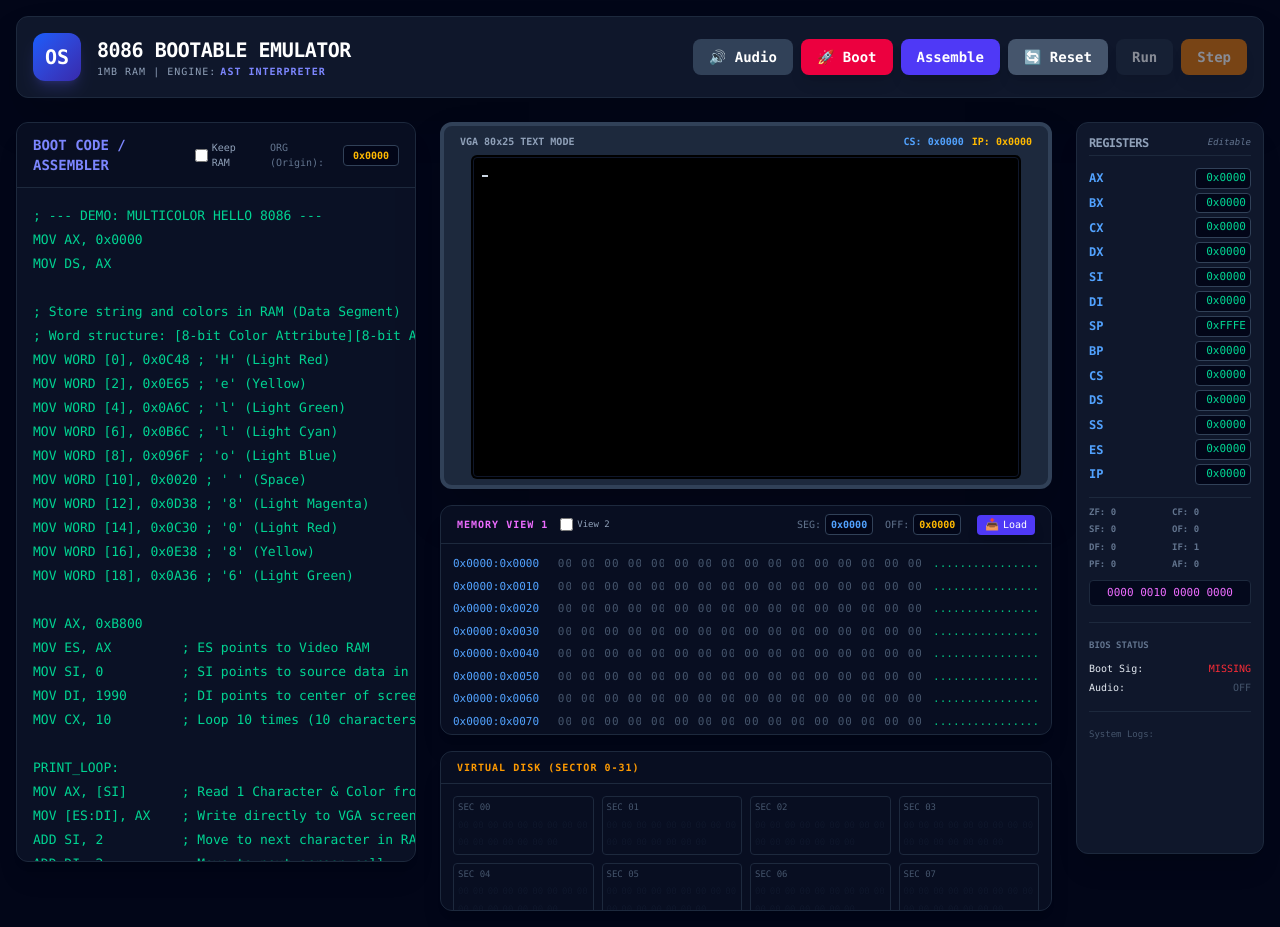
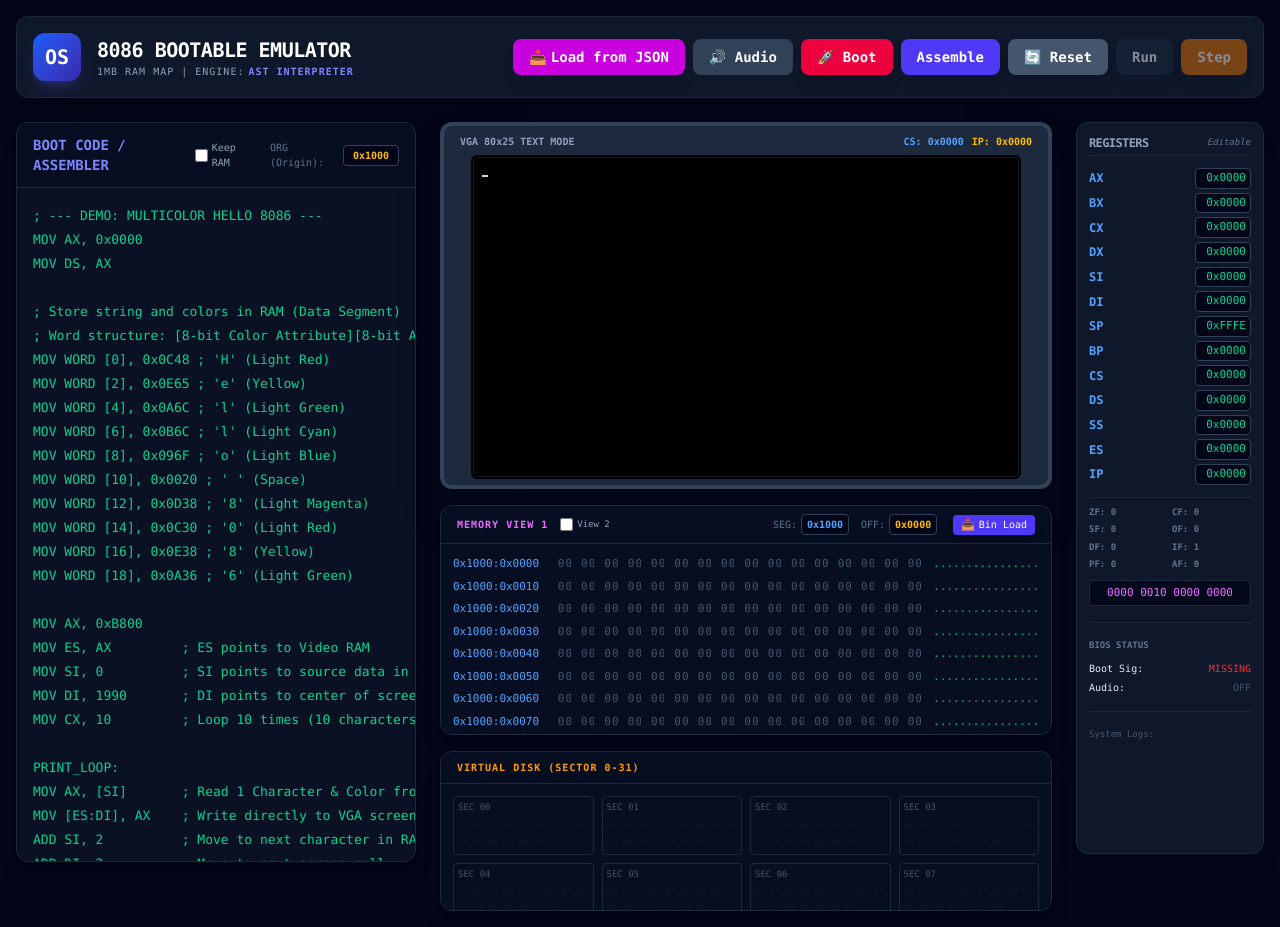
Before and after one commit to daohainam/emulator-8086-js, a React (Vite) app: page / in a window 1280 px wide. Built offline with nearby package versions, Linux system fonts and the light colour scheme.

Commit message:
feat: load from JSON

```diff
--- a/src/App.jsx
+++ b/src/App.jsx
@@ -71,7 +71,7 @@ const calcParity = (val) => {
 // 2. UI SUB-COMPONENTS
 // ==========================================
 
-function HeaderControls({ isRunning, isAssembled, initAudio, bootFromDisk, assemble, handleReset, toggleRun, stepUI, execMode }) {
+function HeaderControls({ isRunning, isAssembled, initAudio, bootFromDisk, assemble, handleReset, toggleRun, stepUI, execMode, loadStateFromJson }) {
     return (
         <div className="flex flex-col md:flex-row justify-between items-center bg-slate-900 p-4 rounded-xl border border-slate-800 shadow-2xl">
             <div className="flex items-center space-x-4">
@@ -81,14 +81,18 @@ function HeaderControls({ isRunning, isAssembled, initAudio, bootFromDisk, assem
                 <div>
                     <h1 className="text-xl font-bold text-white tracking-tight">8086 BOOTABLE EMULATOR</h1>
                     <p className="text-[10px] text-slate-400 uppercase tracking-widest">
-                        1MB RAM | Engine:
+                        1MB RAM MAP | Engine:
                         <span className={`ml-1 ${execMode === 'BIN' ? 'text-fuchsia-400 font-bold' : 'text-indigo-400 font-bold'}`}>
                             {execMode === 'BIN' ? 'X86 HARDWARE' : 'AST INTERPRETER'}
                         </span>
                     </p>
                 </div>
             </div>
-            <div className="flex flex-wrap gap-2 mt-4 md:mt-0 justify-center">
+            <div className="flex flex-wrap gap-2 mt-4 md:mt-0 justify-center items-center">
+                <label className="px-4 py-2 bg-fuchsia-600 hover:bg-fuchsia-500 text-white rounded-lg text-sm font-bold shadow-lg transition-all active:scale-95 cursor-pointer flex items-center">
+                    <span className="mr-1">📥</span> Load from JSON
+                    <input type="file" accept=".json" className="hidden" onChange={loadStateFromJson} disabled={isRunning} />
+                </label>
                 <button onClick={initAudio} className="px-4 py-2 bg-slate-700 hover:bg-slate-600 text-white rounded-lg text-sm font-bold transition-all active:scale-95">🔊 Audio</button>
                 <button onClick={bootFromDisk} disabled={isRunning} className="px-4 py-2 bg-rose-600 hover:bg-rose-500 text-white rounded-lg text-sm font-bold shadow-lg transition-all active:scale-95 disabled:opacity-50">🚀 Boot</button>
                 <button onClick={assemble} className="px-4 py-2 bg-indigo-600 hover:bg-indigo-500 text-white rounded-lg text-sm font-bold shadow-lg">Assemble</button>
@@ -193,7 +197,8 @@ function VGAMonitor({ memory, cs, ip, cursorX, cursorY }) {
                         {Array.from({ length: VGA_COLS }).map((_, x) => {
                             const offset = (y * VGA_COLS + x) * 2;
                             const charCode = memory[VGA_BASE + offset] || 0;
-                            const attr = memory[VGA_BASE + offset + 1] || 0x07;
+                            let attr = memory[VGA_BASE + offset + 1];
+                            if (attr === 0) attr = 0x07;
                             const fg = DOS_COLORS[attr & 0x0F];
                             const bg = DOS_COLORS[(attr >> 4) & 0x0F];
                             const displayChar = (charCode >= 32 && charCode <= 126) ? String.fromCharCode(charCode) : ' ';
@@ -328,7 +333,7 @@ function MemoryViewer({ title = "Memory View", getMemByte, memSegStr, setMemSegS
                         <input type="text" value={memOffStr} onChange={e => setMemOffStr(e.target.value)} className="w-12 bg-slate-950 border border-slate-700 rounded px-1 py-0.5 text-amber-400 text-center font-bold focus:outline-none focus:border-amber-500" />
                     </div>
                     <label className={`flex items-center justify-center bg-indigo-600 hover:bg-indigo-500 text-white rounded px-2 py-0.5 cursor-pointer transition-colors ml-1 shadow-lg ${isRunning ? 'opacity-50 pointer-events-none' : ''}`}>
-                        <span className="mr-1 text-[11px]">📥</span> Load
+                        <span className="mr-1 text-[11px]">📥</span> Bin Load
                         <input type="file" className="hidden" accept=".bin,.hex,.com,.exe,.txt" onChange={handleFileUpload} disabled={isRunning} />
                     </label>
                 </div>
@@ -404,8 +409,8 @@ export default function Emulator8086() {
     const [keepMemory, setKeepMemory] = useState(false);
     const [execMode, setExecMode] = useState("AST");
 
-    const [orgOffset, setOrgOffset] = useState("0x0000");
-    const [memSegStr, setMemSegStr] = useState("0x0000");
+    const [orgOffset, setOrgOffset] = useState("0x1000");
+    const [memSegStr, setMemSegStr] = useState("0x1000");
     const [memOffStr, setMemOffStr] = useState("0x0000");
     const [showMem2, setShowMem2] = useState(false);
     const [mem2SegStr, setMem2SegStr] = useState("0xB800");
@@ -423,7 +428,7 @@ export default function Emulator8086() {
     const eng = useRef({
         reg: { AX: 0, BX: 0, CX: 0, DX: 0, SI: 0, DI: 0, SP: INITIAL_SP, BP: 0, CS: 0, DS: 0, SS: 0, ES: 0, IP: 0 },
         flags: { ZF: 0, SF: 0, CF: 0, OF: 0, DF: 0, IF: 1, AF: 0, PF: 0 },
-        mem: new Uint8Array(ADDR_SPACE),   // Toàn bộ 1MB RAM không gian địa chỉ
+        mem: new Uint8Array(ADDR_SPACE),
         disk: new Uint8Array(DISK_SIZE),
         ioPorts: {},
         insts: [],
@@ -442,13 +447,9 @@ export default function Emulator8086() {
     // ===============================================
     // CORE: MEMORY MANAGER
     // ===============================================
-    const readMem8 = (e, phys) => {
-        return e.mem[phys];
-    };
-
-    const writeMem8 = (e, phys, val) => {
-        e.mem[phys] = val & 0xFF;
-    };
+    const readMem8 = (e, phys) => e.mem[phys];
+    const writeMem8 = (e, phys, val) => { e.mem[phys] = val & 0xFF; };
+    const writeMem8Safe = (e, phys, val) => { if (phys < ADDR_SPACE) e.mem[phys] = val & 0xFF; };
 
     const readMemWord = (e, phys) => readMem8(e, phys) | (readMem8(e, phys + 1) << 8);
     const writeMemWord = (e, phys, val) => { writeMem8(e, phys, val & 0xFF); writeMem8(e, phys + 1, (val >> 8) & 0xFF); };
@@ -457,26 +458,86 @@ export default function Emulator8086() {
 
     const getMemByteSafe = (phys) => {
         if (phys < ADDR_SPACE) return eng.current.mem[phys];
-        return null; // Return null for Unmapped Memory
+        return null;
     };
 
     const handleMemoryChange = (addr, valStr) => {
         let val = parseInt(valStr, 16);
         if (isNaN(val)) val = 0;
-        if (addr < ADDR_SPACE) eng.current.mem[addr] = val & 0xFF;
+        writeMem8Safe(eng.current, addr, val);
         forceRender();
     };
 
     const handleLoadMemory = (startAddr, data, filename) => {
         const e = eng.current;
         for (let i = 0; i < data.length; i++) {
-            const addr = startAddr + i;
-            if (addr < ADDR_SPACE) e.mem[addr] = data[i];
-            else break; // Dừng nếu vượt quá giới hạn 1MB
+            writeMem8Safe(e, startAddr + i, data[i]);
         }
         addLog(`Loaded ${data.length} bytes from ${filename} to ${toHex(startAddr, 5)}`);
         setExecMode("BIN");
         forceRender();
+    };
+
+    // Load trạng thái JSON (State Parsing) in React JS format
+    const loadStateFromJson = (e) => {
+        const file = e.target.files[0];
+        if (!file) return;
+        const reader = new FileReader();
+        reader.onload = (ev) => {
+            try {
+                const state = JSON.parse(ev.target.result);
+                const en = eng.current;
+
+                setIsRunning(false);
+                isRunningRef.current = false;
+                if (requestRef.current) cancelAnimationFrame(requestRef.current);
+
+                if (state.registers) {
+                    for (const [reg, val] of Object.entries(state.registers)) {
+                        const r = reg.toUpperCase();
+                        if (en.reg[r] !== undefined) {
+                            en.reg[r] = parseInt(val, 16) & 0xFFFF;
+                        }
+                    }
+                }
+
+                if (state.flags) {
+                    for (const [flg, val] of Object.entries(state.flags)) {
+                        const f = flg.toUpperCase();
+                        if (en.flags[f] !== undefined) {
+                            en.flags[f] = val ? 1 : 0;
+                        }
+                    }
+                }
+
+                if (state.vga) {
+                    if (state.vga.cursorX !== undefined) en.cursorX = Math.min(Math.max(state.vga.cursorX, 0), 79);
+                    if (state.vga.cursorY !== undefined) en.cursorY = Math.min(Math.max(state.vga.cursorY, 0), 24);
+                }
+
+                if (state.memory && Array.isArray(state.memory)) {
+                    for (const block of state.memory) {
+                        if (!block.data) continue;
+                        const startAddr = parseInt(block.address, 16) || 0;
+                        for (let i = 0; i < block.data.length; i++) {
+                            const addr = (startAddr + i) & 0xFFFFF;
+                            const val = parseInt(block.data[i], 16) & 0xFF;
+                            writeMem8Safe(en, addr, val);
+                        }
+                    }
+                }
+
+                addLog(`✅ Nạp thành công State JSON ${state.description ? `(${state.description})` : ''}`);
+                setExecMode("BIN");
+                setIsAssembled(true);
+                setErrorMessage(null);
+                forceRender();
+            } catch (err) {
+                setErrorMessage(`Lỗi nạp file JSON: ${err.message}`);
+            }
+        };
+        reader.readAsText(file);
+        e.target.value = null;
     };
 
     const handleRegChange = (reg, valStr) => {
@@ -546,7 +607,7 @@ export default function Emulator8086() {
 
     const handleKeyDown = (e) => {
         if (e.key.length === 1) {
-            writeMem8(eng.current, KBD_BUF_ADDR, e.key.charCodeAt(0));
+            writeMem8Safe(eng.current, KBD_BUF_ADDR, e.key.charCodeAt(0));
             eng.current.ioPorts[0x60] = e.key.charCodeAt(0);
             forceRender();
         }
@@ -557,7 +618,7 @@ export default function Emulator8086() {
         if (port === 0x70) e.diskSectorSelect = val % 256;
         if (port === 0x71) {
             const rAddr = calcPhys(e.reg.DS, e.reg.BX); const dAddr = e.diskSectorSelect * 16;
-            if (val === 1) for(let i=0; i<16; i++) writeMem8(e, rAddr + i, e.disk[dAddr + i]);
+            if (val === 1) for(let i=0; i<16; i++) writeMem8Safe(e, rAddr + i, e.disk[dAddr + i]);
             if (val === 2) for(let i=0; i<16; i++) e.disk[dAddr + i] = readMem8(e, rAddr + i);
         }
         if (port === 0x42) {
@@ -585,7 +646,6 @@ export default function Emulator8086() {
         f.DF = (r & (1<<10)) ? 1 : 0; f.OF = (r & (1<<11)) ? 1 : 0;
     };
 
-    // BIOS Interrupt 10h (Video Services) Handler
     const handleInt10 = (e) => {
         const ax = e.reg.AX; const bx = e.reg.BX; const cx = e.reg.CX; const dx = e.reg.DX;
         const ah = (ax >> 8) & 0xFF; const al = ax & 0xFF;
@@ -619,15 +679,15 @@ export default function Emulator8086() {
             }
         };
 
-        if (ah === 0x00) { // Set video mode / Clear screen
+        if (ah === 0x00) {
             for (let i = 0; i < VGA_SIZE; i += 2) { e.mem[VGA_BASE + i] = 0; e.mem[VGA_BASE + i + 1] = 0x07; }
             e.cursorX = 0; e.cursorY = 0;
-        } else if (ah === 0x02) { // Set cursor position
+        } else if (ah === 0x02) {
             e.cursorY = Math.min(dh, 24);
             e.cursorX = Math.min(dl, 79);
-        } else if (ah === 0x06) { // Scroll up / Clear window
+        } else if (ah === 0x06) {
             scrollUp(al, bh, ch, cl, dh, dl);
-        } else if (ah === 0x09) { // Write char and attr at cursor position
+        } else if (ah === 0x09) {
             let cX = e.cursorX; let cY = e.cursorY;
             for(let i = 0; i < cx; i++) {
                 const idx = VGA_BASE + (cY * 80 + cX) * 2;
@@ -635,10 +695,10 @@ export default function Emulator8086() {
                 cX++; if (cX >= 80) { cX = 0; cY++; }
                 if (cY >= 25) break;
             }
-        } else if (ah === 0x0E) { // Teletype output
-            if (al === 13) { e.cursorX = 0; } // Carriage Return \r
-            else if (al === 10) { e.cursorY++; } // Line Feed \n
-            else if (al === 8) { if (e.cursorX > 0) e.cursorX--; } // Backspace \b
+        } else if (ah === 0x0E) {
+            if (al === 13) { e.cursorX = 0; }
+            else if (al === 10) { e.cursorY++; }
+            else if (al === 8) { if (e.cursorX > 0) e.cursorX--; }
             else {
                 const idx = VGA_BASE + (e.cursorY * 80 + e.cursorX) * 2;
                 e.mem[idx] = al; e.mem[idx + 1] = 0x07;
@@ -747,9 +807,11 @@ export default function Emulator8086() {
             }
             case "NEG": {
                 const is8 = is8Bit(args[0]); const mask = is8 ? 0xFF : 0xFFFF;
+                const signBit = is8 ? 0x80 : 0x8000;
                 const v = getOpVal(e, args[0]); const res = (0 - v) & mask;
                 writeOpVal(e, args[0], res);
-                f.CF = v === 0 ? 0 : 1; f.ZF = res === 0 ? 1 : 0; f.SF = (res & (is8 ? 0x80 : 0x8000)) ? 1 : 0; f.PF = calcParity(res);
+                f.CF = v === 0 ? 0 : 1; f.ZF = res === 0 ? 1 : 0; f.SF = (res & signBit) ? 1 : 0; f.PF = calcParity(res);
+                f.OF = v === signBit ? 1 : 0;
                 break;
             }
             case "MUL": case "IMUL": case "DIV": case "IDIV": {
@@ -1162,10 +1224,12 @@ export default function Emulator8086() {
                 const v = rmRd(m, isWord);
                 rmWr(m, isWord, (~v) & (isWord ? 0xFFFF : 0xFF));
             } else if (m.reg === 3) {
+                const signBit = isWord ? 0x8000 : 0x80;
                 const v = rmRd(m, isWord);
                 const res = (0 - v) & (isWord ? 0xFFFF : 0xFF);
                 rmWr(m, isWord, res); updFlags(res, isWord);
                 e.flags.CF = v === 0 ? 0 : 1; e.flags.PF = calcParity(res);
+                e.flags.OF = v === signBit ? 1 : 0;
             } else if (m.reg === 4 || m.reg === 5) {
                 const v = rmRd(m, isWord);
                 if (isWord) {
@@ -1399,7 +1463,7 @@ export default function Emulator8086() {
     };
 
     const assemble = () => {
-        setExecMode("AST"); // Bật lại Mode Interpreter
+        setExecMode("AST");
         resetCPU();
         const e = eng.current;
         const startIP = parseInt(orgOffset.replace(/0x/i, ''), 16) || 0;
@@ -1430,7 +1494,7 @@ export default function Emulator8086() {
         resetCPU();
         for (let i = 0; i < SECTOR_SIZE; i++) e.mem[BOOT_LOAD_ADDR + i] = e.disk[i];
         e.reg.IP = BOOT_LOAD_ADDR; e.reg.CS = 0x0000;
-        setExecMode("BIN"); // Khởi động từ Disk là chạy mã nhị phân thực thụ
+        setExecMode("BIN");
         addLog(`BIOS: Booting from disk (Hardware Mode) at ${toHex(BOOT_LOAD_ADDR, 4)}...`);
         setIsAssembled(true); setIsRunning(true); isRunningRef.current = true;
         requestRef.current = requestAnimationFrame(runLoop);
@@ -1456,7 +1520,7 @@ export default function Emulator8086() {
                 <HeaderControls
                     isRunning={isRunning} isAssembled={isAssembled} initAudio={initAudio}
                     bootFromDisk={bootFromDisk} assemble={assemble} handleReset={handleReset}
-                    toggleRun={toggleRun} stepUI={stepUI} execMode={execMode}
+                    toggleRun={toggleRun} stepUI={stepUI} execMode={execMode} loadStateFromJson={loadStateFromJson}
                 />
 
                 {errorMessage && (
```
